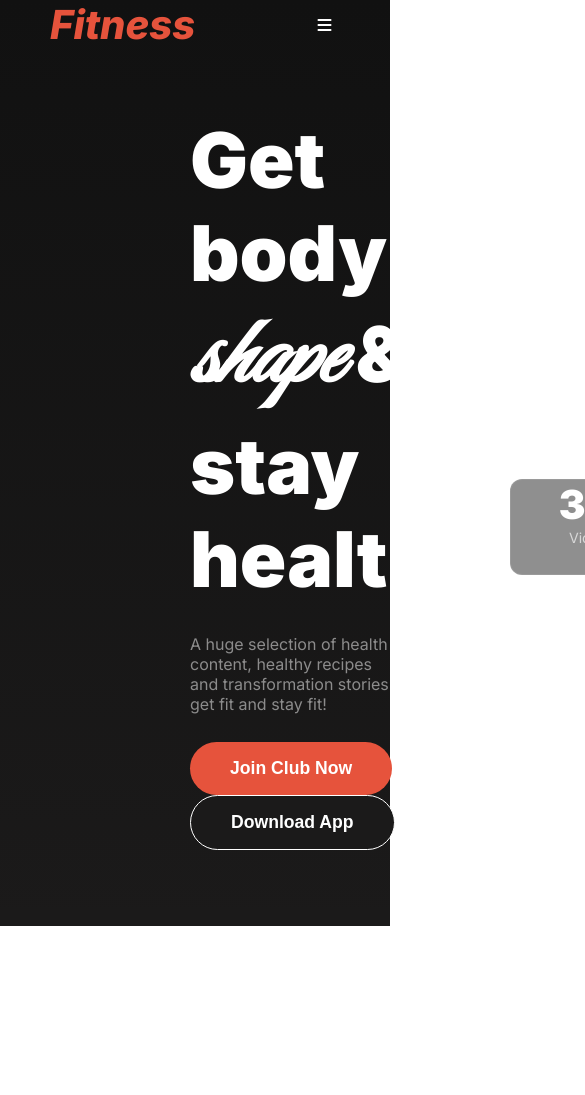
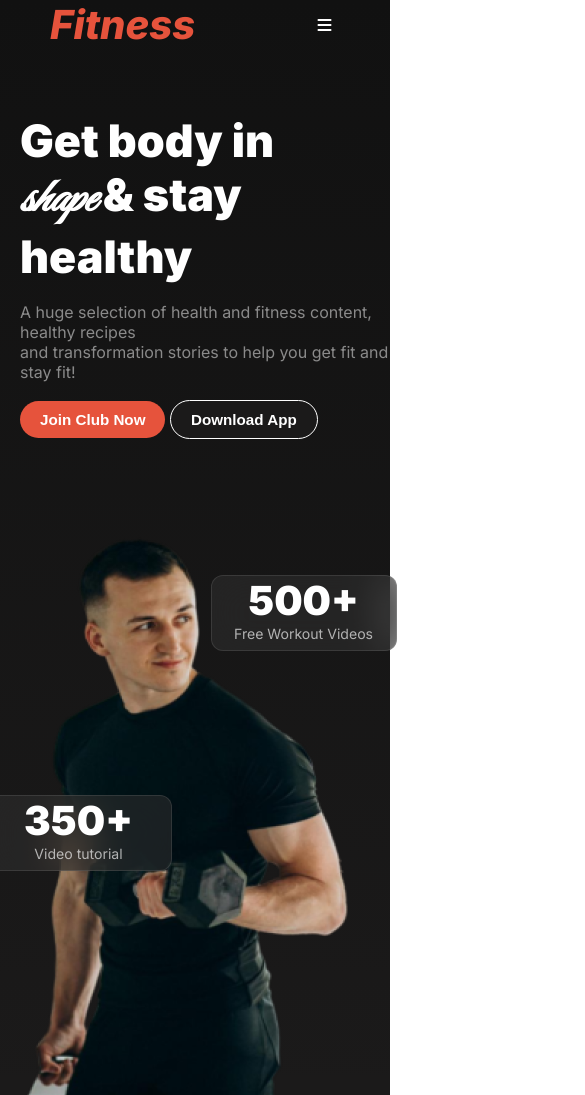
Before and after one commit to rashidul-islam9/assingment2-solution, a plain HTML site: page index.html in a window 390 px wide. Shown: the top 1095 px of the page, 585 px wide, since content can reach past the window. Before the commit the page ends 926 px from the top, so only its background shows below. Drawn offline with Linux system fonts and the light colour scheme.

Commit message:
banner part with mobile responsive

```diff
--- a/index.html
+++ b/index.html
@@ -9,14 +9,6 @@
     <link rel="stylesheet" href="https://cdnjs.cloudflare.com/ajax/libs/font-awesome/6.6.0/css/all.min.css" integrity="sha512-Kc323vGBEqzTmouAECnVceyQqyqdsSiqLQISBL29aUW4U/M7pSPA/gEUZQqv1cwx4OnYxTxve5UMg5GT6L4JJg==" crossorigin="anonymous" referrerpolicy="no-referrer" />
     <style>
       @import url('https://fonts.googleapis.com/css2?family=Great+Vibes&display=swap');
-
-  .great-vibes-regular {
-  font-family: "Great Vibes", cursive;
-  font-weight:600 ;
-  font-style: normal;
-  font-size: 6rem;
-}
-
       </style>
 </head>
 <body class="inter-font">
--- a/styles/style.css
+++ b/styles/style.css
@@ -8,6 +8,13 @@
   }
 
 
+
+  .great-vibes-regular {
+  font-family: "Great Vibes", cursive;
+  font-weight:600 ;
+  font-style: normal;
+  font-size: 6rem;
+}
 
   .align-item{
     align-items: center;
@@ -193,4 +200,48 @@ nav ul a {
     display: block;
     margin-right: 15%;
   }
+  .banner-container{
+    display: flex;
+    flex-direction: column;
+  }
+  .banner-content1{
+    margin-left: 20px;
+    margin-bottom: 76px;
+    margin-top: 35px;
+  }
+  .banner-title{
+    color: white;
+    font-size: 2.8rem;
+    font-weight: 900;
+  }
+  .banner-description{
+    color: rgba(255, 255, 255, 0.5);
+    margin-top: 18px;
+    margin-bottom: 18px;
+  }
+
+  .great-vibes-regular {
+    font-size: 3rem;
+  }
+    .primary-btn , .second-btn{
+      border-radius: 30px;
+      padding: 10px 20px;
+      font-size: 0.95rem;
+      text-align: center;
+    }
+    .banner-content2{
+      margin: 0 auto;
+    }
+    .card1{
+      width: 186px;
+      height: 76px;
+      margin-left: 190px;
+      margin-top: 60px;
 }
+.card2{
+  width: 186px;
+  height: 76px;
+  margin-left: -35px;
+  margin-top: 280px;
+}
+}
```
